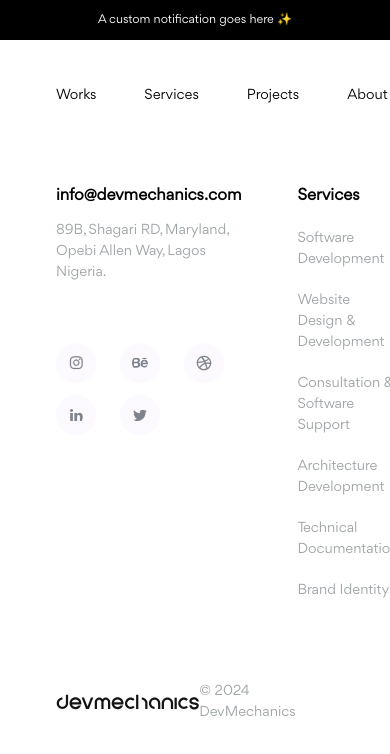
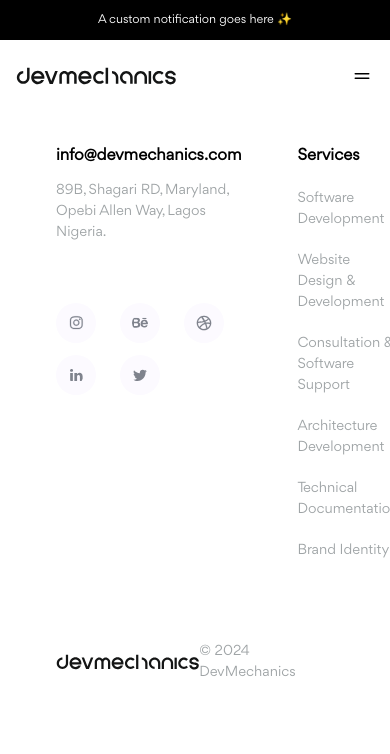
Before and after one commit to emeraldhycient/theDevmechanics, a Next.js app: page / in a window 390 px wide. Shown: the top 754 px of the page. Built offline with nearby package versions, Linux system fonts and the light colour scheme.

Commit message:
feat: add hamburger

```diff
--- a/src/components/molecules/header.tsx
+++ b/src/components/molecules/header.tsx
@@ -2,10 +2,11 @@
 import Link from 'next/link';
 import React from 'react';
 import Links from '@/json/nav.json';
+import { IoReorderTwoOutline } from "react-icons/io5";
 
 const Header = (): React.ReactNode => {
   return (
-    <header className={`flex justify-between py-6 px-14 items-center sticky top-0 left-0 text-sm`}>
+    <header className={`flex justify-between py-6 lg:px-14 md:px-10 px-4 items-center sticky top-0 left-0 text-sm`}>
       <Link href={'/'}>
         <Image
           src={`/images/logo.svg`}
@@ -16,7 +17,7 @@
         />
       </Link>
 
-      <section className={`flex items-center gap-x-24`}>
+      <section className={`lg:flex md:flex hidden items-center gap-x-24`}>
         <nav>
           <ul className={`text-sm flex items-center gap-x-12`}>
             {Links.map((link, index) => (
@@ -43,6 +44,10 @@
           </Link>
         </section>
       </section>
+
+      <button className={`lg:hidden md:hidden block text-2xl`}>
+        <IoReorderTwoOutline />
+      </button>
     </header>
   )
 }
```
Also changed, not shown: package.json (+5 -4 lines), 1 other file (tests, documents, lock files or other folders).
